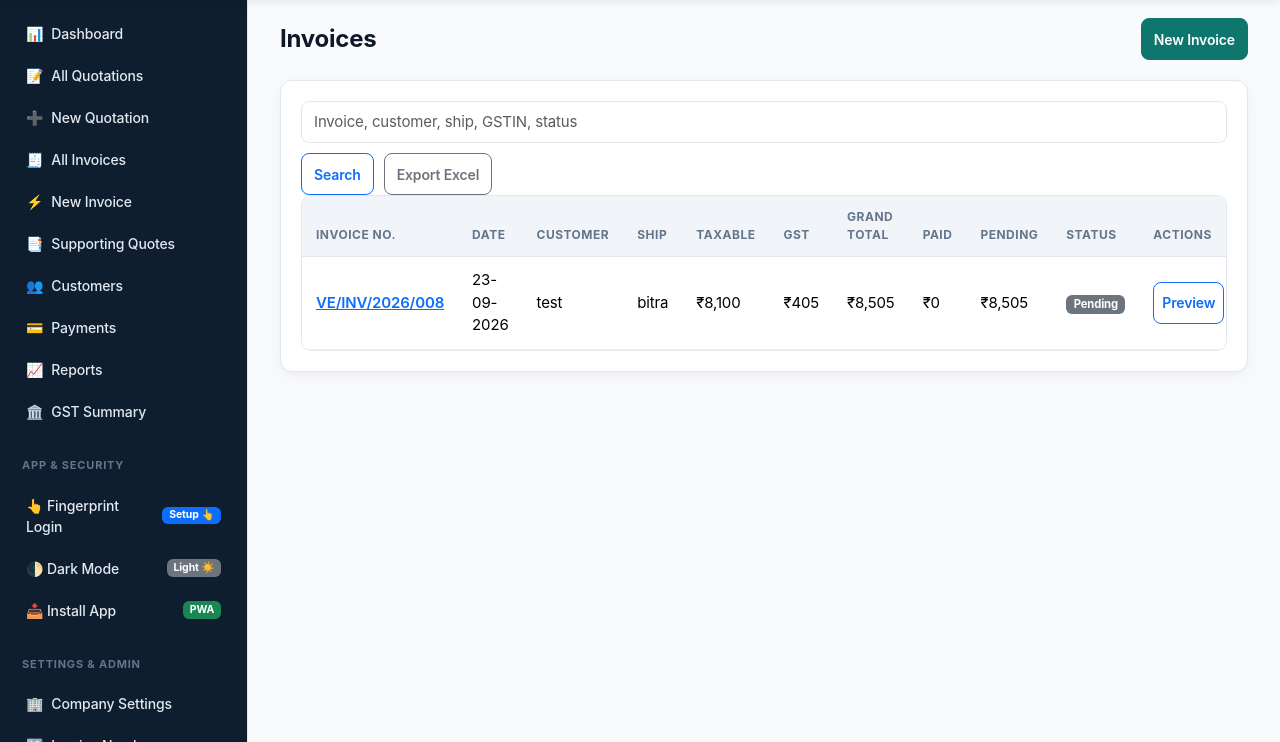
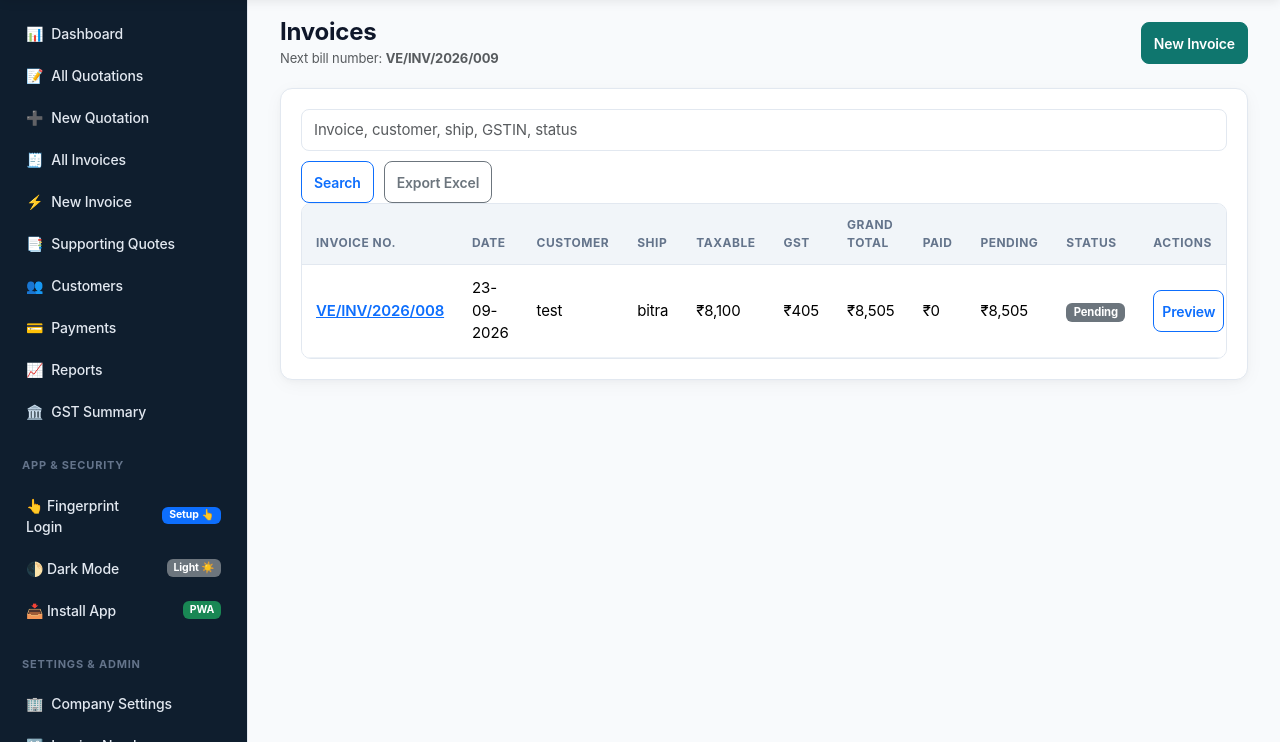
Before and after one commit to rishi12-dev/ve-billing, a Flask app: page /invoices in a window 1280 px wide. Shown: the part 58-800 px from the top of the page. Run offline with Flask 3, Linux system fonts and the light colour scheme; a user stored in the database is signed in; data comes from the database, SQL or seed files in the repository; data that the repository does not hold is empty; some libraries are stand-ins or nearby versions.

Commit message:
Show next invoice number

```diff
--- a/billing_app/routes/main.py
+++ b/billing_app/routes/main.py
@@ -25,7 +25,7 @@ from models.core import (
 )
 from services.audit import log_action
 from services.export_service import export_rows
-from services.numbering import generate_invoice_number
+from services.numbering import generate_invoice_number, peek_next_invoice_number
 from services.pdf_service import generate_document_pdf
 from utils.money import amount_in_words, calculate_item, dec, money, whole_rupees
 
@@ -438,7 +438,11 @@ def invoices():
     query = Invoice.query.join(Customer)
     if q:
         query = query.filter(or_(Invoice.invoice_number.contains(q), Customer.customer_name.contains(q), Customer.ship_name.contains(q), Customer.gstin.contains(q), Invoice.payment_status.contains(q)))
-    return render_template("invoices.html", invoices=query.order_by(Invoice.invoice_date.desc()).all())
+    return render_template(
+        "invoices.html",
+        invoices=query.order_by(Invoice.invoice_date.desc()).all(),
+        next_invoice_number=peek_next_invoice_number(),
+    )
 
 
 @main_bp.route("/invoices/new", methods=["GET", "POST"])
@@ -476,8 +480,12 @@ def new_invoice():
         except Exception as exc:
             db.session.rollback()
             flash(str(exc), "danger")
-    number = generate_invoice_number()
-    db.session.commit()
+    if request.method == "POST":
+        # Keep the number the user submitted if validation or saving failed.
+        number = request.form.get("invoice_number", "").strip() or generate_invoice_number()
+    else:
+        number = generate_invoice_number()
+        db.session.commit()
     return render_template("document_form.html", kind="Invoice", customers=customers, action=url_for("main.new_invoice"), number=number, document=None, item=None, mode="new")
 
 
--- a/billing_app/services/numbering.py
+++ b/billing_app/services/numbering.py
@@ -22,3 +22,22 @@ def generate_invoice_number():
                 )
             )
             return number
+
+
+def peek_next_invoice_number():
+    """Return the next available number without reserving it."""
+    setting = InvoiceNumberSetting.query.first()
+    if not setting:
+        prefix, next_number, padding = "INV/", 1, 3
+    else:
+        prefix, next_number, padding = setting.prefix, setting.next_number, setting.padding
+
+    while True:
+        number = f"{prefix}{str(next_number).zfill(padding)}"
+        used = (
+            Invoice.query.filter_by(invoice_number=number).first()
+            or InvoiceNumberHistory.query.filter_by(invoice_number=number).first()
+        )
+        if not used:
+            return number
+        next_number += 1
--- a/billing_app/templates/invoices.html
+++ b/billing_app/templates/invoices.html
@@ -1,6 +1,6 @@
 {% extends "base.html" %}
 {% block content %}
-<div class="page-head"><h1>Invoices</h1><a class="btn btn-primary" href="{{ url_for('main.new_invoice') }}">New Invoice</a></div>
+<div class="page-head"><div><h1>Invoices</h1><p class="text-muted mb-0">Next bill number: <strong>{{ next_invoice_number }}</strong></p></div><a class="btn btn-primary" href="{{ url_for('main.new_invoice') }}">New Invoice</a></div>
 <section class="panel">
   <form class="search-row"><input class="form-control" name="q" placeholder="Invoice, customer, ship, GSTIN, status"><button class="btn btn-outline-primary">Search</button><a class="btn btn-outline-secondary" href="{{ url_for('main.export', dataset='invoices') }}">Export Excel</a></form>
   <div class="table-responsive"><table class="table align-middle">
```
